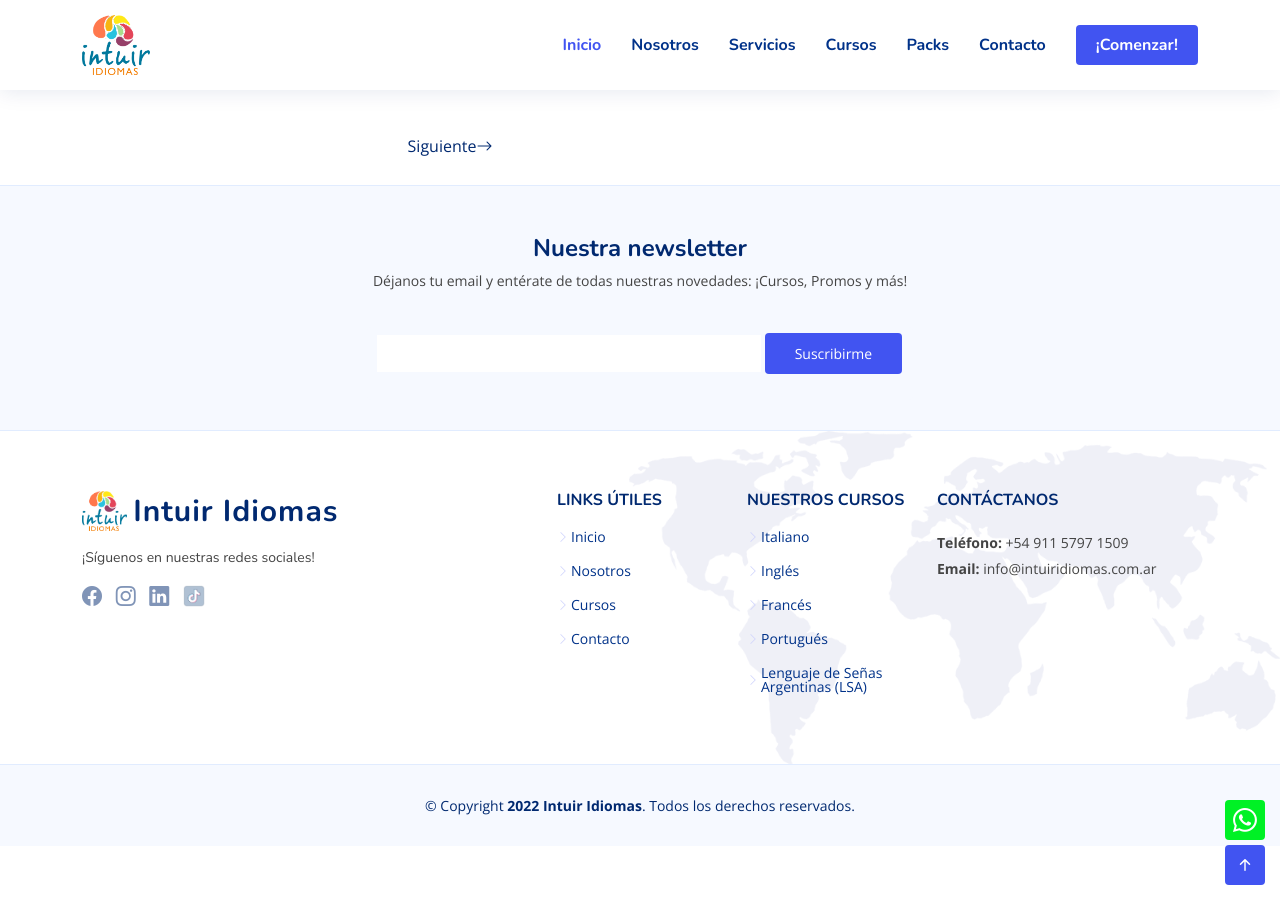
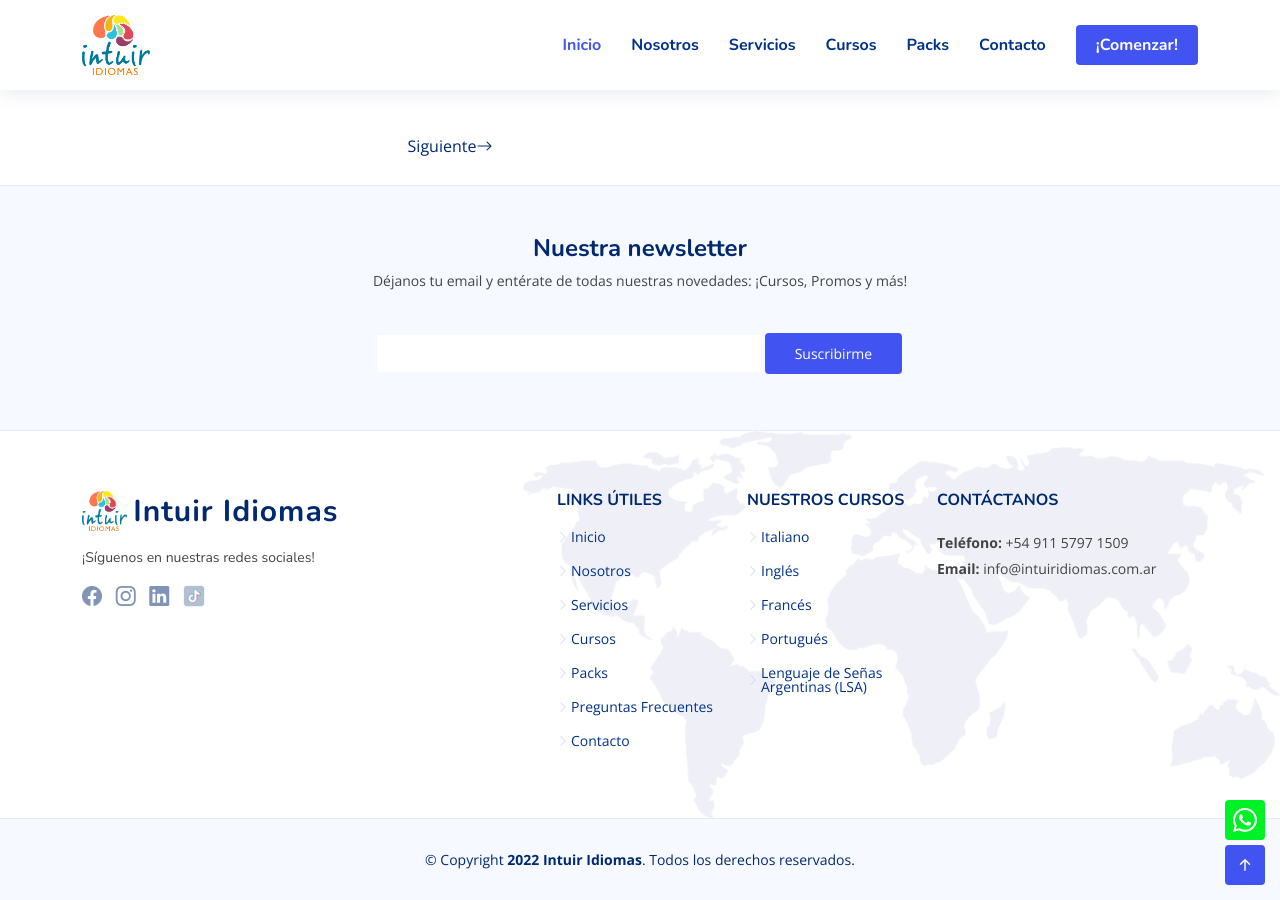
Before and after one commit to tezequiel/intuir, a Jekyll site: the page built from blog/index.html, in a window 1280 px wide and 900 px high, scrolled down 3531 px. Built offline with Jekyll 4.4.1, drawn with Linux system fonts in a browser that asks for light colours; the list of posts is cut into pages by our own code.

Commit message:
fixing footer

```diff
--- a/_includes/footer.html
+++ b/_includes/footer.html
@@ -50,7 +50,10 @@
           <ul>
             <li><i class="bi bi-chevron-right"></i> <a href="#">Inicio</a></li>
             <li><i class="bi bi-chevron-right"></i> <a href="#about">Nosotros</a></li>
-            <li><i class="bi bi-chevron-right"></i> <a href="#services">Cursos</a></li>
+            <li><i class="bi bi-chevron-right"></i> <a href="#services">Servicios</a></li>
+            <li><i class="bi bi-chevron-right"></i> <a href="#cursos">Cursos</a></li>
+            <li><i class="bi bi-chevron-right"></i> <a href="#packs">Packs</a></li>
+            <li><i class="bi bi-chevron-right"></i> <a href="#faq">Preguntas Frecuentes</a></li>
             <li><i class="bi bi-chevron-right"></i> <a href="#contact">Contacto</a></li>
           </ul>
         </div>
```
